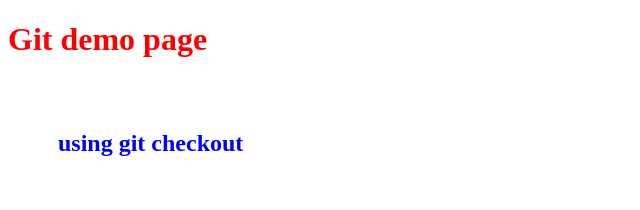
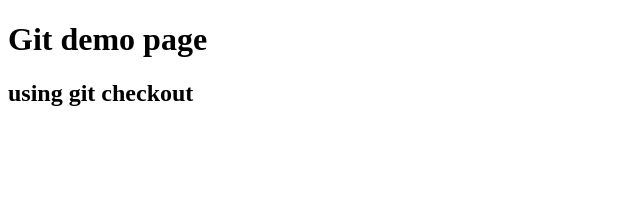
Before and after one commit to mrsyedhasan/new_test, a plain HTML site: page index.html in a window 1280 px wide. Shown: the whole page, without its empty margins (0-640 px from the left). Drawn offline with Linux system fonts and the light colour scheme.

Commit message:
Revert "Test"

```diff
--- a/index.html
+++ b/index.html
@@ -4,11 +4,11 @@
 	<meta charset="utf-8">
 	<meta http-equiv="X-UA-Compatible" content="IE=edge">
 	<title>Document</title>
-	<link rel="stylesheet" href="style.css">
+	<link rel="stylesheet" href="">
 </head>
 <body>
-	<h1 class="h1">Git demo page</h1>
-	<h2 class="h2">using git checkout</h2>
+	<h1>Git demo page</h1>
+	<h2>using git checkout</h2>
 
 	<script src="app.js" type="text/javascript" charset="utf-8" async defer></script>
 </body>
--- a/style.css
+++ /dev/null
@@ -1,9 +0,0 @@
-.h1{
-	color: red;
-	position: center;
-
-}
-.h2{
-	color: blue;
-	padding: 50px;
-}
```
Also changed, not shown: list.txt (deleted).
